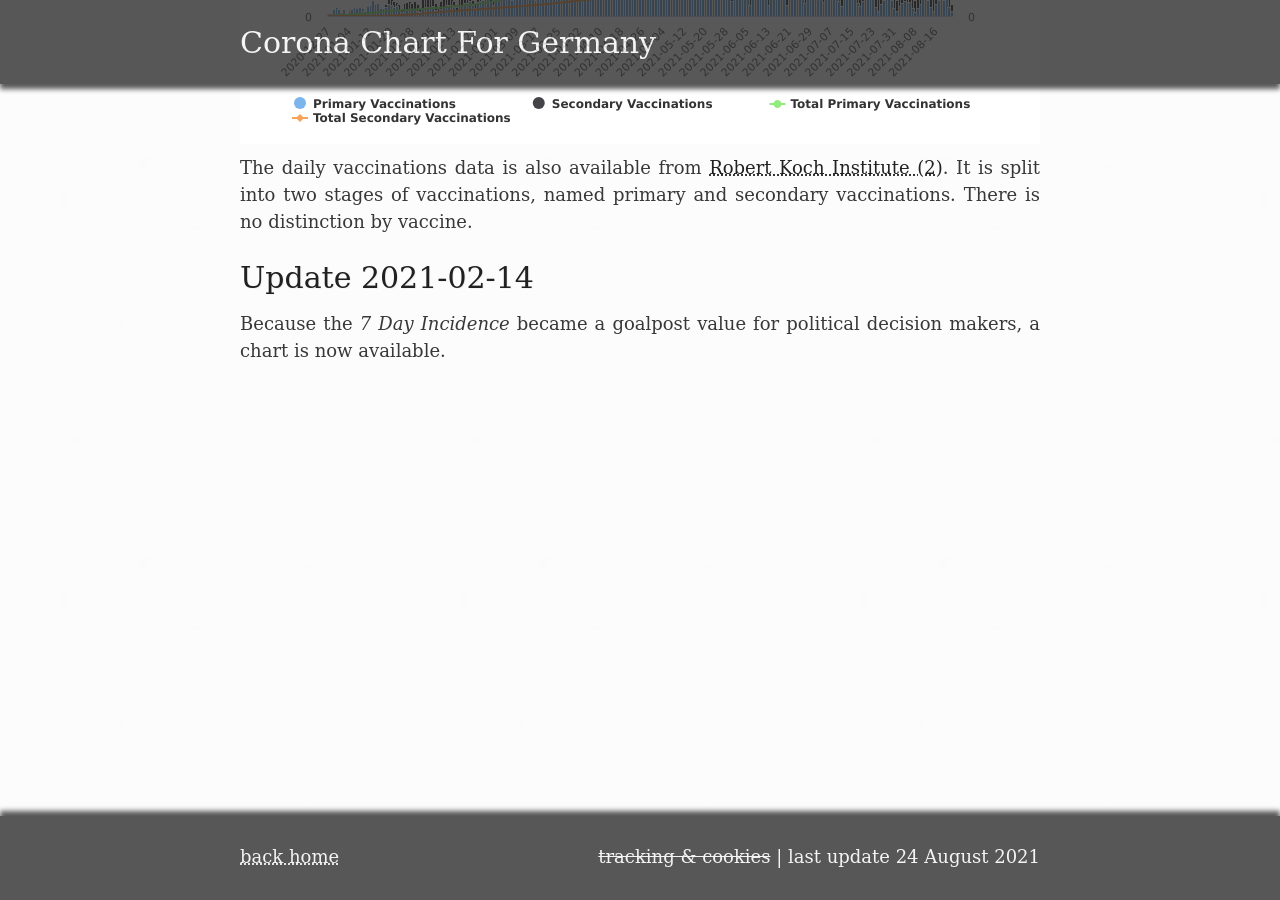
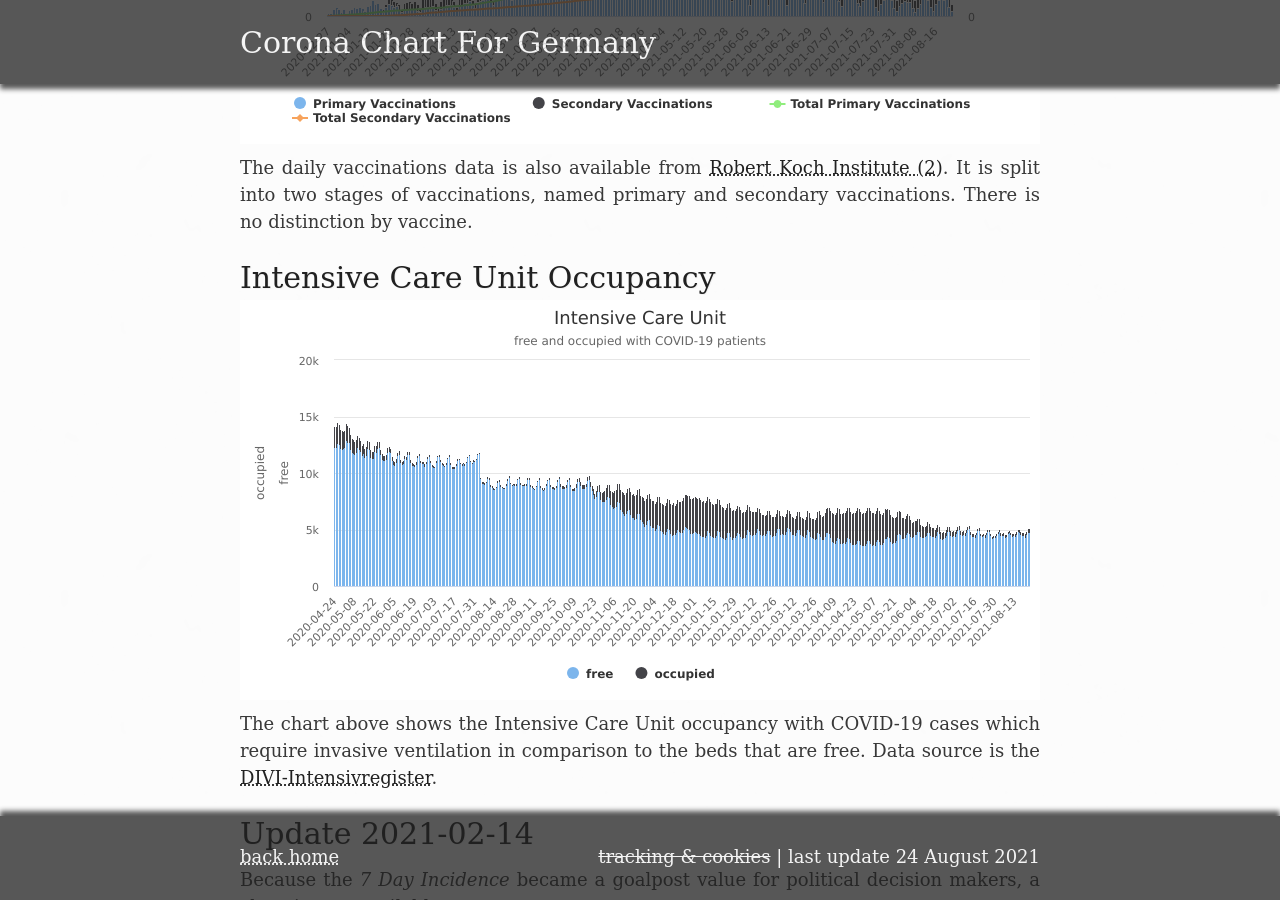
Before and after one commit to ZackDev/zackdev.github.io, a Jekyll site: the page built from _posts/2020-03-24-corona-chart-for-germany.md, in a window 1280 px wide and 900 px high, scrolled down 2280 px. Built offline with Jekyll 4.4.1, drawn with Linux system fonts in a browser that asks for light colours.

Commit message:
added icu occupancy chart

```diff
--- a/_posts/2020-03-24-corona-chart-for-germany.md
+++ b/_posts/2020-03-24-corona-chart-for-germany.md
@@ -33,9 +33,16 @@ The third chart's data plainly lists the weekly performed PCR tests. Again, the
 
 The daily vaccinations data is also available from [Robert Koch Institute (2)][3]. It is split into two stages of vaccinations, named primary and secondary vaccinations. There is no distinction by vaccine.
 
+# Intensive Care Unit Occupancy
+
+{% include div.html name="chart_corona_icuo_germany" %}
+
+The chart above shows the Intensive Care Unit occupancy with COVID-19 cases which require invasive ventilation in comparison to the beds that are free. Data source is the [DIVI-Intensivregister][4].
+
 [1]: <https://github.com/CSSEGISandData/COVID-19> "COVID-19 Data Repository by the Center for Systems Science and Engineering (CSSE) at Johns Hopkins University"
 [2]: <https://www.rki.de/DE/Content/InfAZ/N/Neuartiges_Coronavirus/Daten/Testzahlen-gesamt.xlsx?__blob=publicationFile> "Erfassung der SARS-CoV-2-Testzahlen in Deutschland"
 [3]: <https://www.rki.de/DE/Content/InfAZ/N/Neuartiges_Coronavirus/Daten/Impfquotenmonitoring.xlsx?__blob=publicationFile> "Tabelle mit den gemeldeten Impfungen bundesweit und nach Bundesland sowie nach STIKO-Indikation"
+[4]: <https://www.intensivregister.de> "DIVI-Intensivregister"
 
 # Update 2021-02-14
 Because the *7 Day Incidence* became a goalpost value for political decision makers, a chart is now available.
--- a/assets/js/corona.js
+++ b/assets/js/corona.js
@@ -2,6 +2,7 @@ const init_corona = () => {
   let daily_cases_url = "/assets/json/corona_germany_daily_cases.json";
   let weekly_tests_url = "/assets/json/corona_germany_weekly_tests.json";
   let daily_vaccinations_url = "/assets/json/corona_germany_daily_vaccinations.json";
+  let daily_icuo_url = "/assets/json/corona_germany_daily_icuo.json";
 
   async_request(daily_cases_url, "json", true)
     .then(
@@ -20,6 +21,12 @@ const init_corona = () => {
       resolve => get_async_daily_vaccinations_callback(resolve),
       reject => console.log(reject)
     );
+
+  async_request(daily_icuo_url, "json", true)
+    .then(
+      resolve => get_async_daily_icuo_callback(resolve),
+      reject => console.log(reject)
+    )
 };
 
 const get_async_daily_cases_callback = (callback_object) => {
@@ -115,6 +122,20 @@ const get_async_daily_vaccinations_callback = (callback_object) => {
     dates: dates
   }
   draw_daily_vaccinations_chart(data_obj);
+}
+
+const get_async_daily_icuo_callback = (callback_object) => {
+  let dates = callback_object.response.dates;
+  let free_icu = callback_object.response.free_icu;
+  let covid_icu = callback_object.response.covid_icu;
+
+  let data_obj = {
+    dates: dates,
+    free_icu: free_icu,
+    covid_icu: covid_icu
+  }
+
+  draw_daily_icuo_chart(data_obj);
 }
 
 const incidence = (span, cases) => {
@@ -387,4 +408,59 @@ function draw_daily_vaccinations_chart(data_obj) {
   });
 }
 
+function draw_daily_icuo_chart(data_obj) {
+  var daily_vaccinations_chart = Highcharts.chart('chart_corona_icuo_germany', {
+    chart: {
+      type: 'column',
+      zoomType: 'x'
+    },
+    title: {
+      text: 'Intensive Care Unit'
+    },
+    subtitle: {
+      text: 'free and occupied with COVID-19 patients'
+    },
+    xAxis: {
+      categories: data_obj.dates,
+      crosshair: true
+    },
+    yAxis: [{
+      title: {
+        text: 'free'
+      }
+    }, {
+      title: {
+        text: 'occupied'
+      },
+      opposite: false
+    }],
+    plotOptions: {
+      column: {
+        stacking: 'normal'
+      }
+    },
+    series: [{
+      yAxis: 0,
+      stack: 0,
+      index: 1,
+      legendIndex: 0,
+      name: 'free',
+      data: data_obj.free_icu
+    }, {
+      yAxis: 0,
+      stack: 0,
+      index: 0,
+      legendIndex: 1,
+      name: 'occupied',
+      data: data_obj.covid_icu
+    }],
+    tooltip: {
+      shared: true
+    },
+    credits: {
+      enabled: false
+    }
+  });
+}
+
 new Init(init_corona);
```
